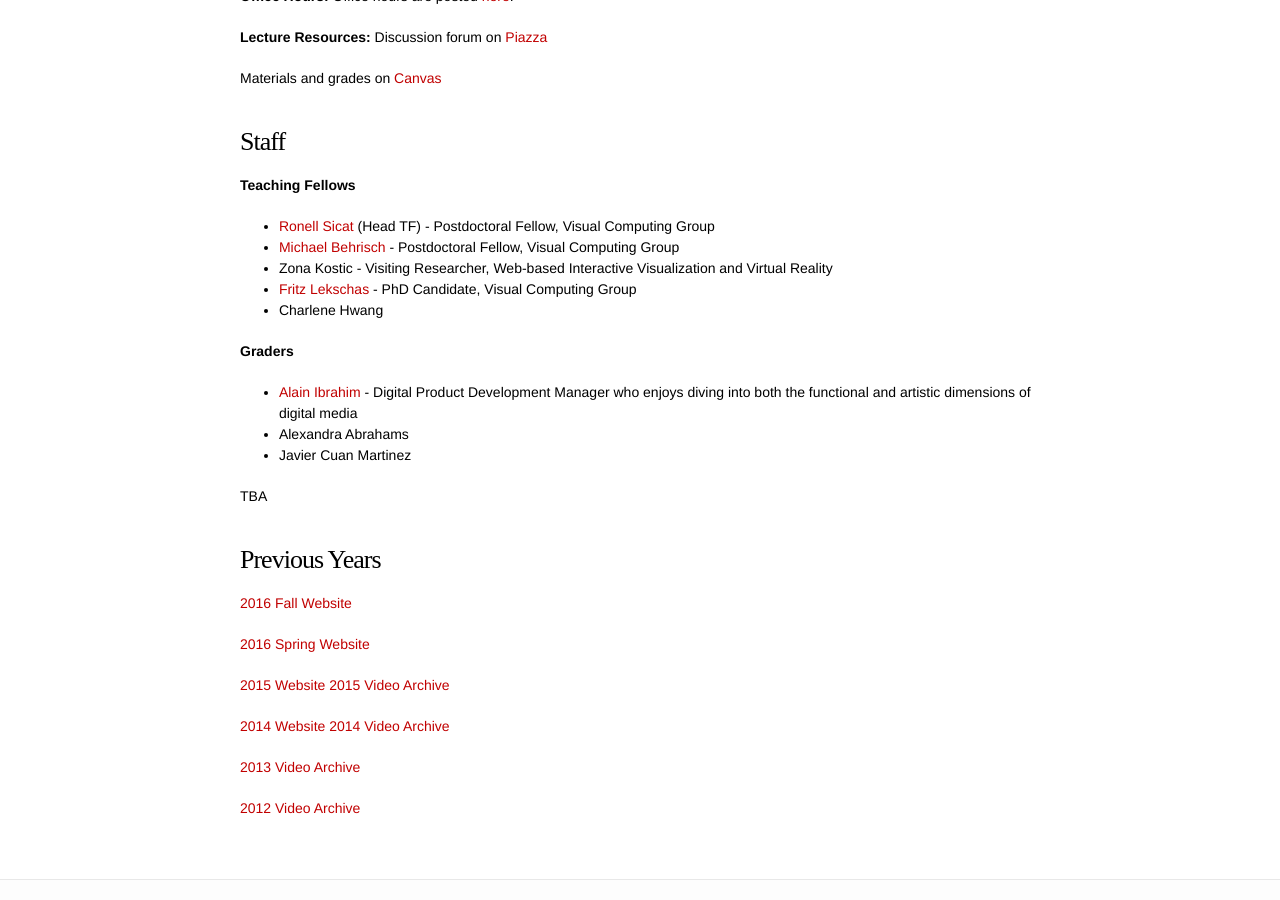
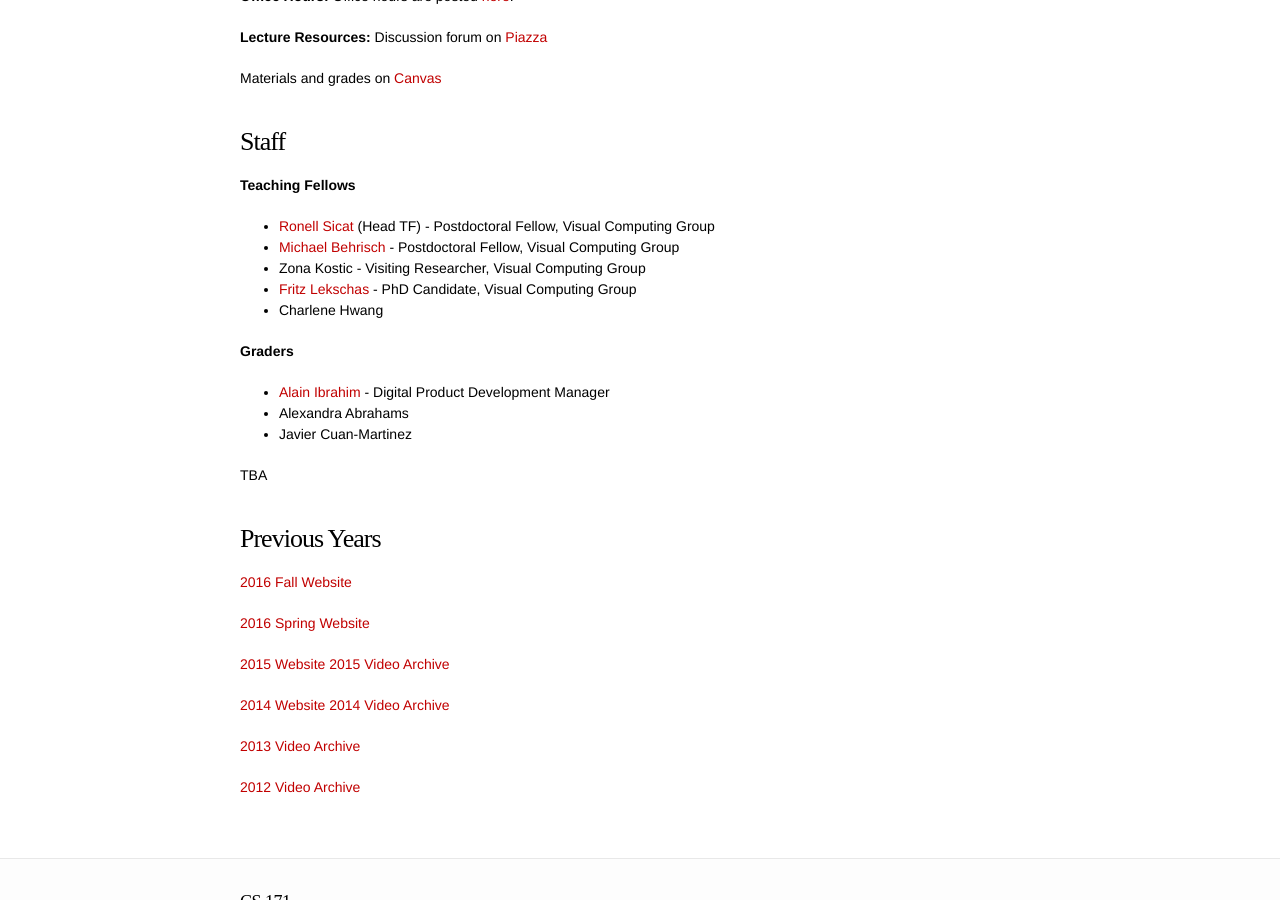
Before and after one commit to CS171/2017, a Jekyll site: the page built from index.md, in a window 1280 px wide and 900 px high, scrolled down 1132 px. Built offline with Jekyll 4.4.1, drawn with Linux system fonts in a browser that asks for light colours; some web fonts are replaced.

Commit message:
Update index.md

```diff
--- a/index.md
+++ b/index.md
@@ -50,15 +50,15 @@ Materials and grades on [Canvas](https://canvas.harvard.edu/courses/30002)
 
 * [Ronell Sicat](https://sites.google.com/view/ronellsicat) (Head TF) - Postdoctoral Fellow, Visual Computing Group
 * [Michael Behrisch](http://michael.behrisch.info/) - Postdoctoral Fellow, Visual Computing Group
-* Zona Kostic - Visiting Researcher, Web-based Interactive Visualization and Virtual Reality
+* Zona Kostic - Visiting Researcher, Visual Computing Group
 * [Fritz Lekschas](http://lekschas.de/) - PhD Candidate, Visual Computing Group
 * Charlene Hwang
 
 **Graders**
 
-* [Alain Ibrahim](http://alainibrahim.com) - Digital Product Development Manager who enjoys diving into both the functional and artistic dimensions of digital media
+* [Alain Ibrahim](http://alainibrahim.com) - Digital Product Development Manager
 * Alexandra Abrahams
-* Javier Cuan Martinez
+* Javier Cuan-Martinez
 
 TBA
 
```
